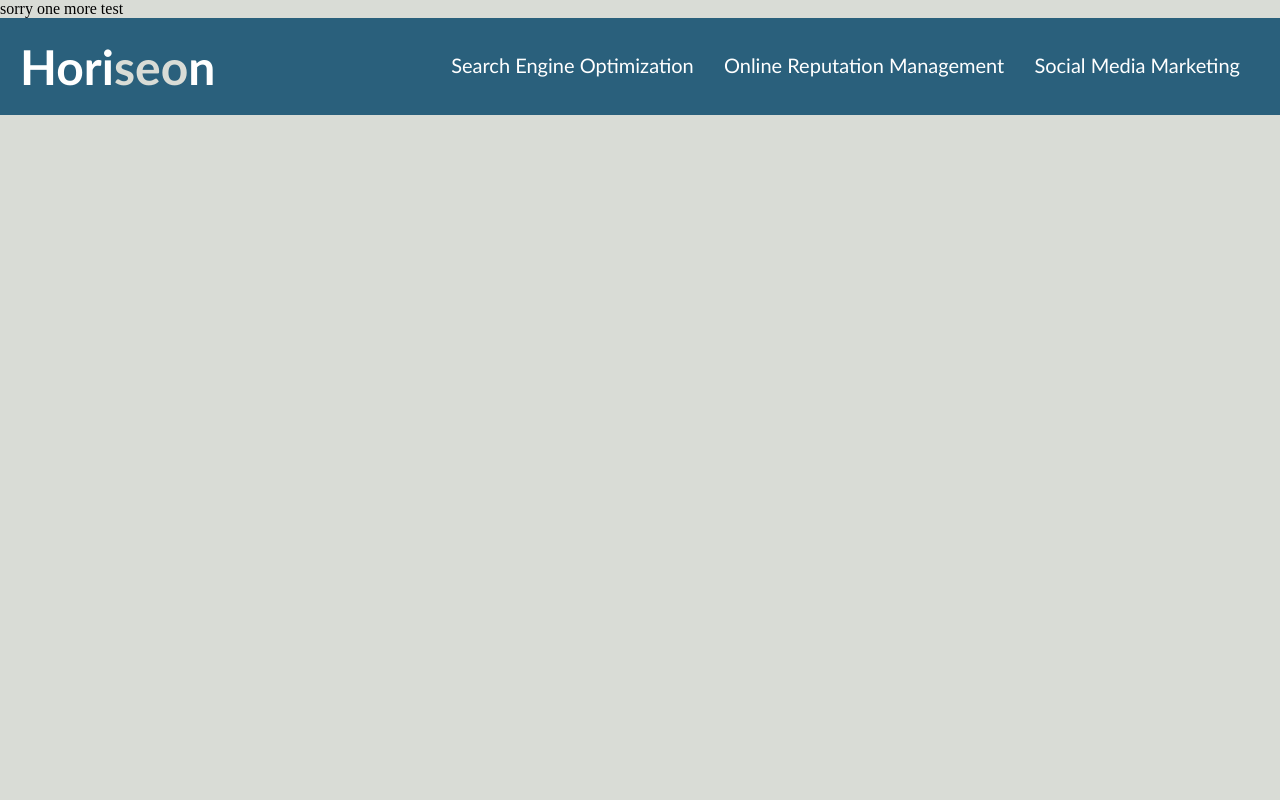
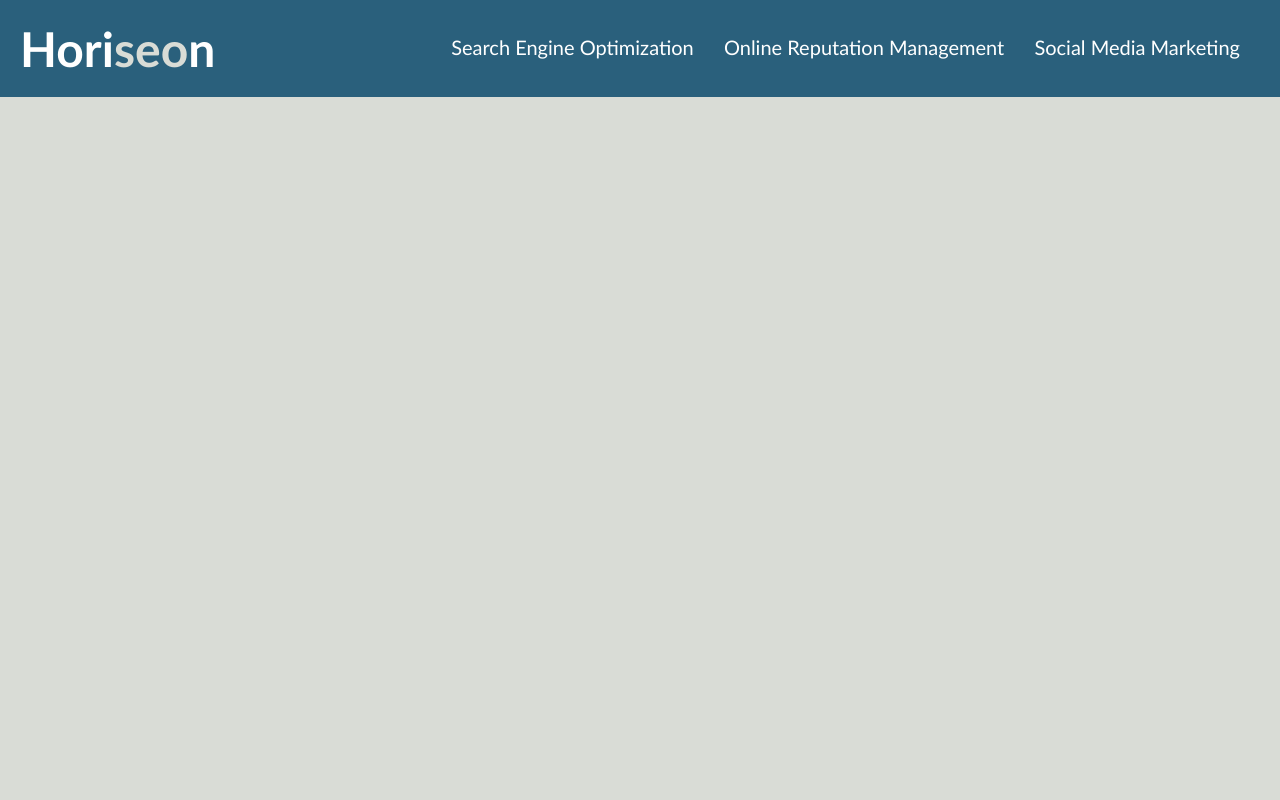
Before and after one commit to cesarsiguencia/horiseon-main-website-services, a plain HTML site: page challengeone.html in a window 1280 px wide. Shown: the top 800 px of the page. Drawn offline with Linux system fonts and the light colour scheme.

Commit message:
last update today

```diff
--- a/challengeone.html
+++ b/challengeone.html
@@ -1,7 +1,5 @@
 <!DOCTYPE html>
 <html lang="en-us">
-
-sorry one more test
 
 <head>
     <meta charset="UTF-8" />
```
Also changed, not shown: 1 other file.
